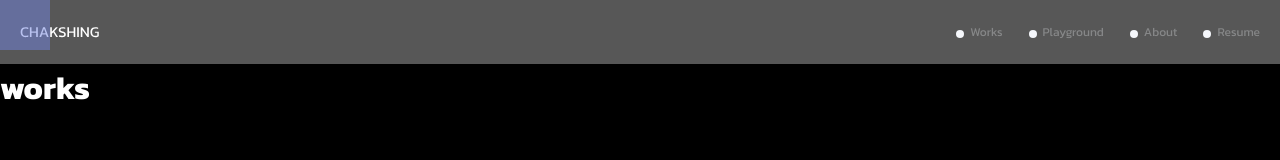
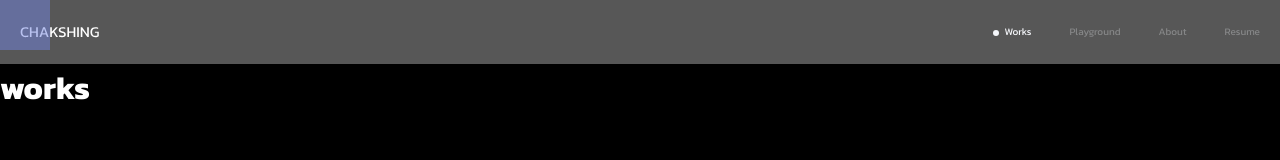
Before and after one commit to MgChak/Portfolio_3.x, a Vue app: page /#/works in a window 1280 px wide. Shown: the top 160 px of the page. Built offline with nearby package versions, Linux system fonts and the light colour scheme.

Commit message:
完成了导航栏部分的逻辑内容。现在导航栏已经可以正常的使用了

```diff
--- a/src/App.vue
+++ b/src/App.vue
@@ -11,11 +11,12 @@
 import mouse_tracker from './components/mouseTracker.vue';
 import the_header from './components/header.vue';
 //依赖引入
-import {computed,onMounted} from 'vue'
-import {useRouter} from 'vue-router'
+import {onMounted,watchEffect} from 'vue'
+import {useRoute} from 'vue-router'
 import useStore from './store/index.js'
-const router = useRouter()
 const store = useStore()
+const route = useRoute()
+
 
 //逻辑
 
@@ -33,20 +34,9 @@ const store = useStore()
 
   })
 
+  //监听路由变化并存入数据库
+  watchEffect(()=>{store.path_now = route.name})
 
-
-  let handleclickE = (id)=>{
-    console.log(id)
-    router.push({
-      name:id
-    })
-  }
-
-  let handleIncrease = ()=>{
-    store.testDate = store.testDate + 2
-  }
-
-  let theNum = computed(()=>store.testDate)
 
 
 </script>
--- a/src/components/header.vue
+++ b/src/components/header.vue
@@ -7,10 +7,12 @@
 
         <div class="nav_list_container">
 
+            <!-- 根据path_now属性是否等于自身navto属性，决定是否绑定active class -->
             <div
                 class="nav_container"
                 v-for="n in nav_list" :key="n.id"
                 @click="handle_nav_click(n.id,n.navto)"
+                :class="{ active : n.navto==path_now }"
             >
 
                 <div class="dot_container">
@@ -35,6 +37,7 @@
 
 <script setup>
 //依赖引入
+import {watchEffect,computed} from 'vue'
 import {useRouter} from 'vue-router'
 import useStore from '../store/index.js'
 const router = useRouter()
@@ -50,17 +53,20 @@ const store = useStore()
         {id:4,text:'Resume',navto:''},
     ]
 
+    //处理导航栏的点击事件
     let handle_nav_click = (id,navto) =>{
-        if (id!==4){//id为3不触发路由，直接转跳google drive
+        if (id!==4){//id为3不触发路由，
             //触发路由
-            console.log(id)
             router.push({
                 name:navto
             })
-        }else if(id == 4){
+        }else if(id == 4){//直接打开路径下的pdf
             window.open('http://chakshing.com/chak.pdf')
         }
     }
+
+    //取出响应式的路径数据。模板中，dot会根据根据这一参数决定是否绑定active class
+    let path_now = computed(()=>store.path_now)
 
 
 
@@ -104,7 +110,7 @@ const store = useStore()
     display:flex;
     justify-content: center;
     align-items: center;
-    gap:4px;
+    gap:2px;
 
     cursor: pointer;
 }
@@ -121,22 +127,32 @@ const store = useStore()
 }
 
 .dot{
-    width:8px;
-    height:8px;
+    width:6px;
+    height:6px;
     background: var(--main-light-100);
     border-radius: 8px;
 
     position:absolute;
-    bottom:0;
+    bottom:-6px;
     right:0;
     left:0;
-    margin: 0 auto;
+    margin: auto;
+    transition:all 0.3s;
 }
 
 h1{
     color:var(--main-light-30);
-    font-size:12px;
+    font-size:10px;
     font-weight: 400;
+    line-height: 12px;
+    transition:all 0.3s ease-out;
+}
+
+.active > .dot_container >.dot{
+    bottom:2px;
+}
+.active > h1{
+    color:var(--main-light-100);
 }
 
 </style>
--- a/src/store/index.js
+++ b/src/store/index.js
@@ -10,12 +10,15 @@ export default defineStore("Main",{
     },
     state:()=>{
         return{
-            testDate:1,
             //mouse_tracker的依赖状态
             mouse_position:{
                 x:0,
                 y:0
-            }
+            },
+
+            //当先打开的路径
+            path_now:'',
+
         }
     },
 
```
